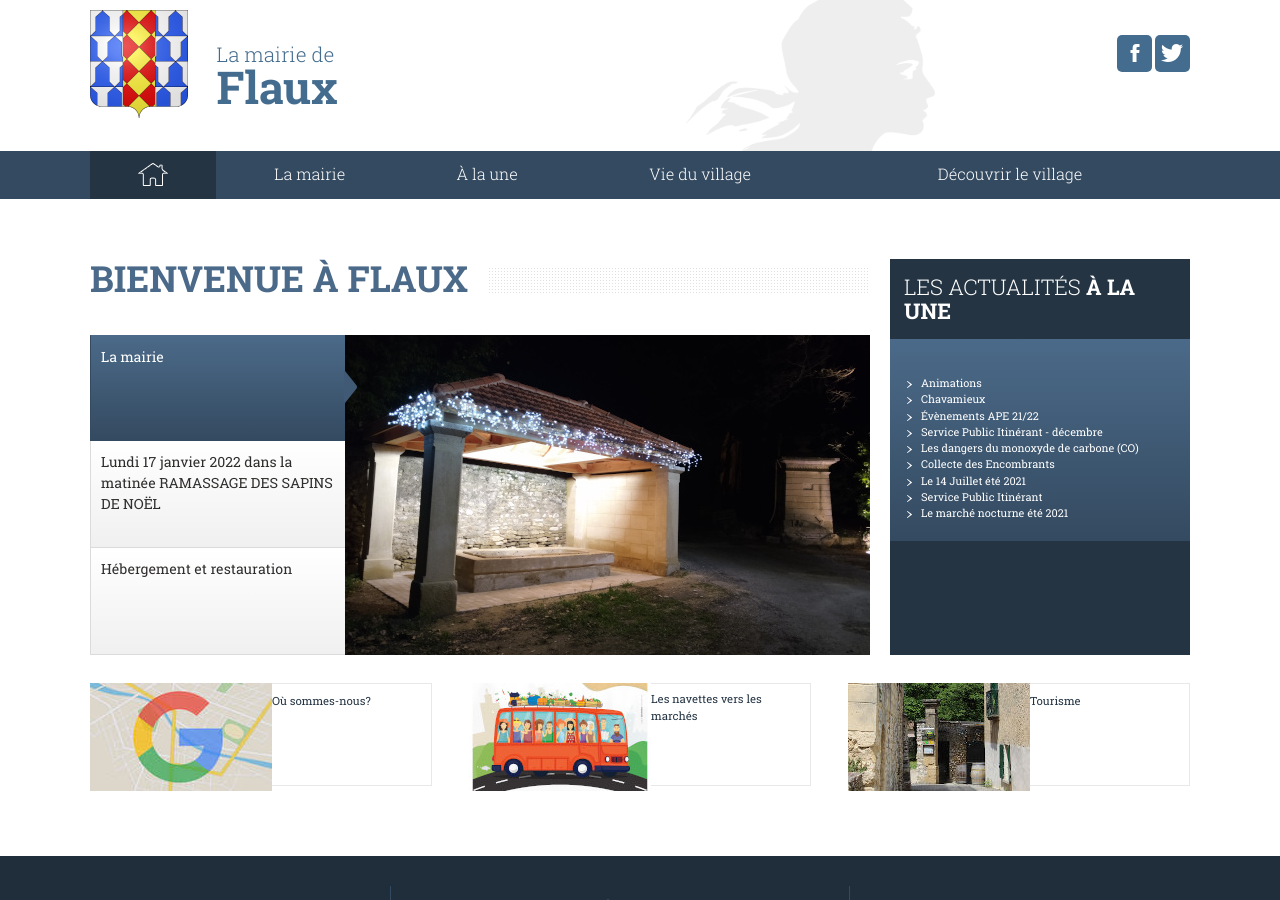
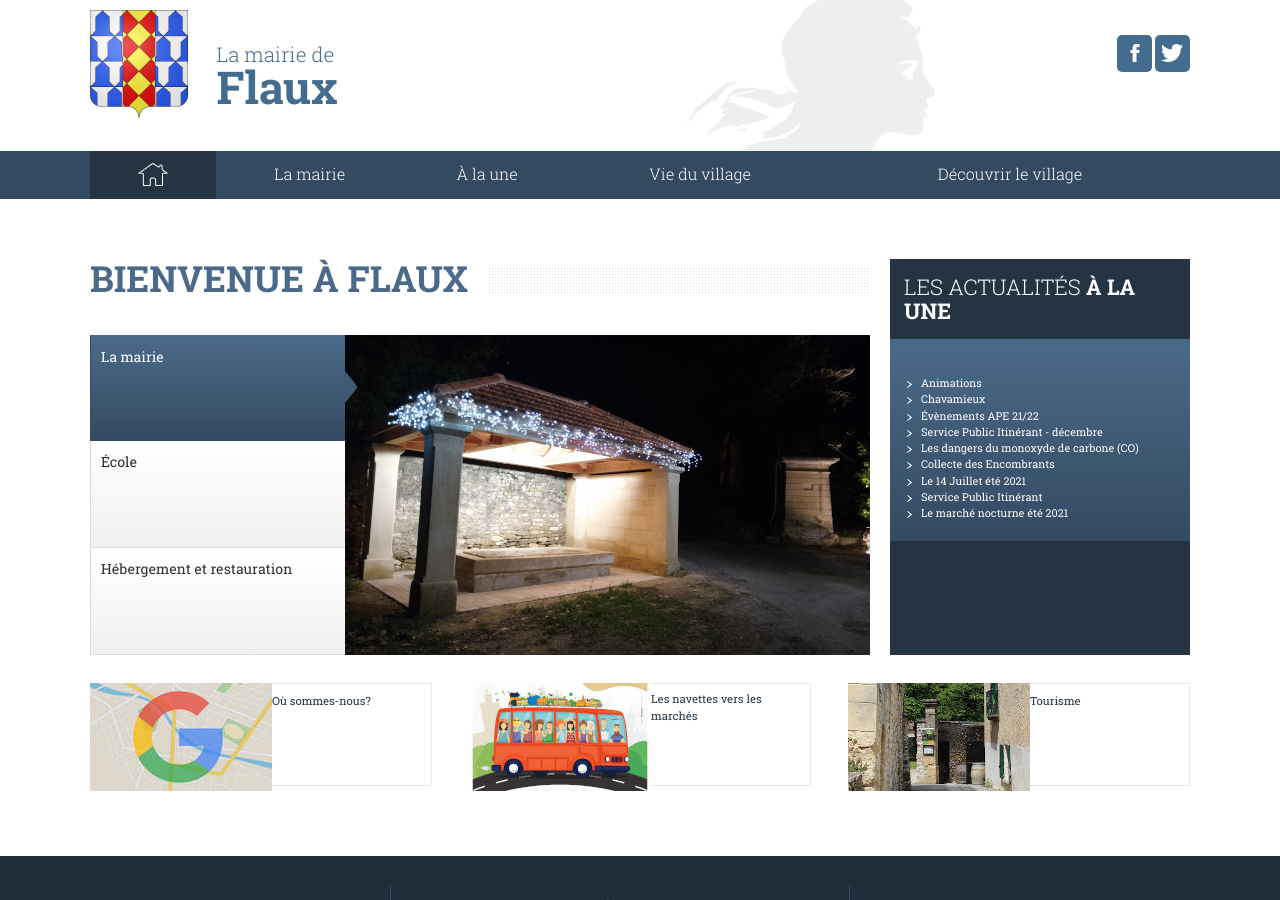
Before and after one commit to Flaux-Village/flaux-village.github.io, a Jekyll site: the page built from index.md, in a window 1280 px wide and 900 px high. Built offline with Jekyll 4.4.1, drawn with Linux system fonts in a browser that asks for light colours.

Commit message:
Update index.md

```diff
--- a/index.md
+++ b/index.md
@@ -9,7 +9,7 @@ onglets_principaux:
   addresse: /mairie.html
   illustration: /assets/illustrations/lavoirnoel1.jpg
   description_illustration: La Mairie de Flaux.
-- titre: Lundi 17 janvier 2022 dans la matinée RAMASSAGE DES SAPINS DE NOËL
+- titre: École
   addresse: /ecole.html
   illustration: /assets/illustrations/525_320_Flauxbanner3_3614.jpg
   description_illustration: école de Flaux
```
